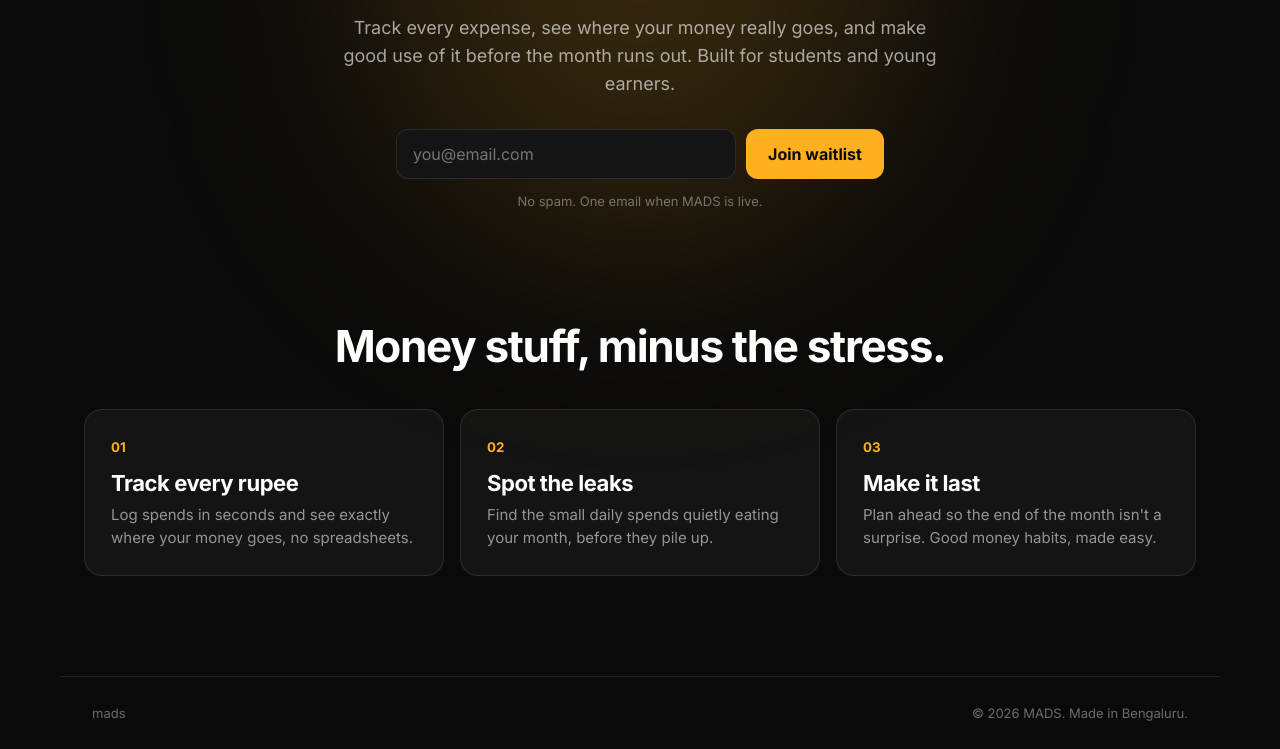
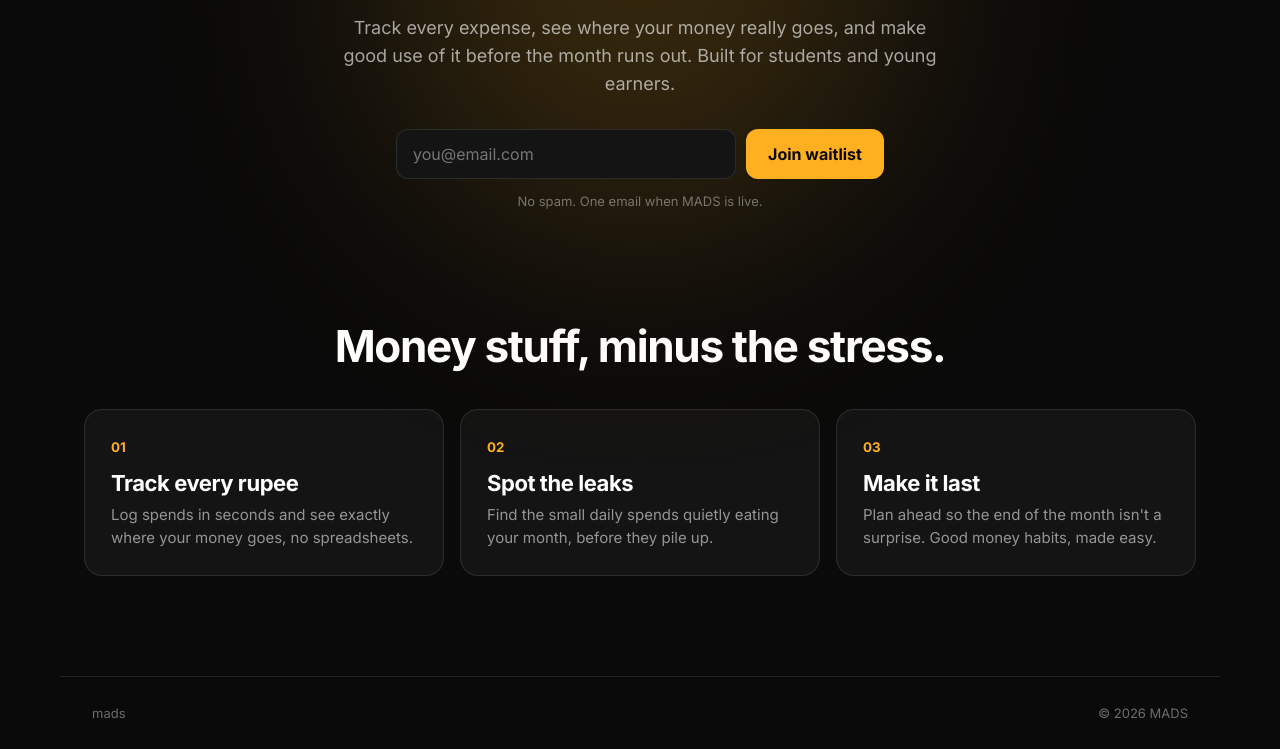
Before and after one commit to raksh008/mads-website, a plain HTML site: page index.html in a window 1280 px wide. Shown: the part 718-1467 px from the top of the page. Drawn offline with Linux system fonts and the light colour scheme.

Commit message:
Remove 'Made in Bengaluru' from footer
Co-Authored-By: Claude Sonnet 5.5 <noreply@anthropic.com>
Claude-Session: https://claude.ai/code/session_01MjTjBGzrSqQkZxc9mhkzhq

```diff
--- a/index.html
+++ b/index.html
@@ -110,7 +110,7 @@ footer{border-top:1px solid var(--line);padding:28px 32px;display:flex;justify-c
   </div>
 </section>
 
-<footer><span>mads</span><span>© 2026 MADS. Made in Bengaluru.</span></footer>
+<footer><span>mads</span><span>© 2026 MADS</span></footer>
 
 <script>
 (function(){
```
